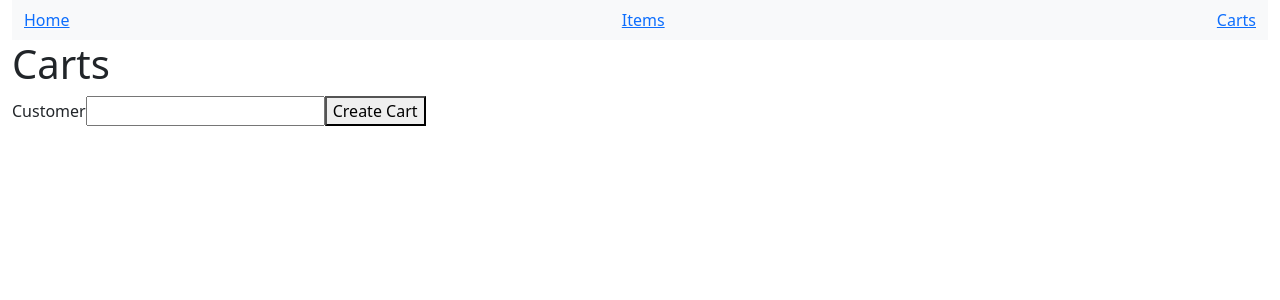
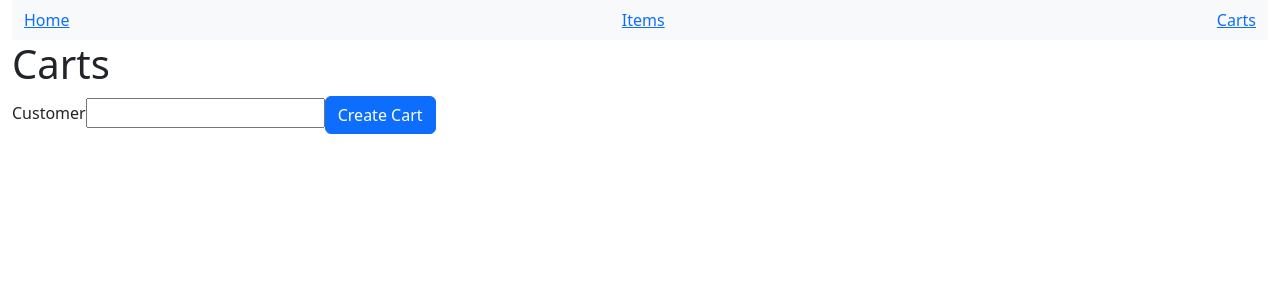
Before and after one commit to mikeatkoo01/ProjectFeatureFE, a React (Create React App) app: page /carts in a window 1280 px wide. Shown: the top 300 px of the page. Built offline with nearby package versions, Linux system fonts and the light colour scheme; no server answers.

Commit message:
made a start on removing item function

```diff
--- a/src/Components/Cart/CreateCart.jsx
+++ b/src/Components/Cart/CreateCart.jsx
@@ -12,7 +12,7 @@
             for (const cart of response.data) {
                 if (
                     cart.customer &&
-                    cart.customer.toLowerCase() !== customer.toLowerCase()
+                    cart.customer.toLowerCase() === customer.toLowerCase()
                 ) {
                     alert("Cart already listed");
                     return;
@@ -33,7 +33,7 @@
 
             })
             .then((response) => {
-                console.log(response);
+              //  console.log(response);
                 setCustomer("");
                 alert("Cart created successfully");
             })
@@ -59,7 +59,7 @@
                     </label>
 
 
-                    <button type="submit">Create Cart</button>
+                    <button type="submit" class="btn btn-primary">Create Cart</button>
                 </form>
             </div>
         );
```
Also changed, not shown: src/Components/Item/CreateItem.jsx (+10 -0 lines).
